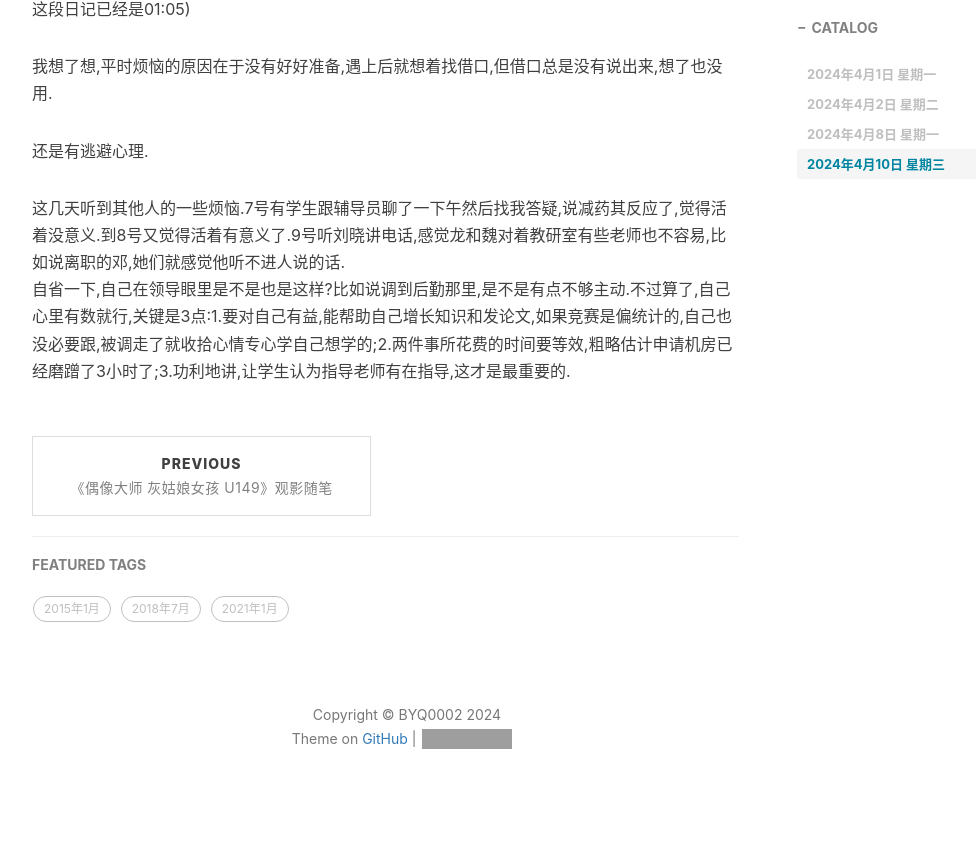
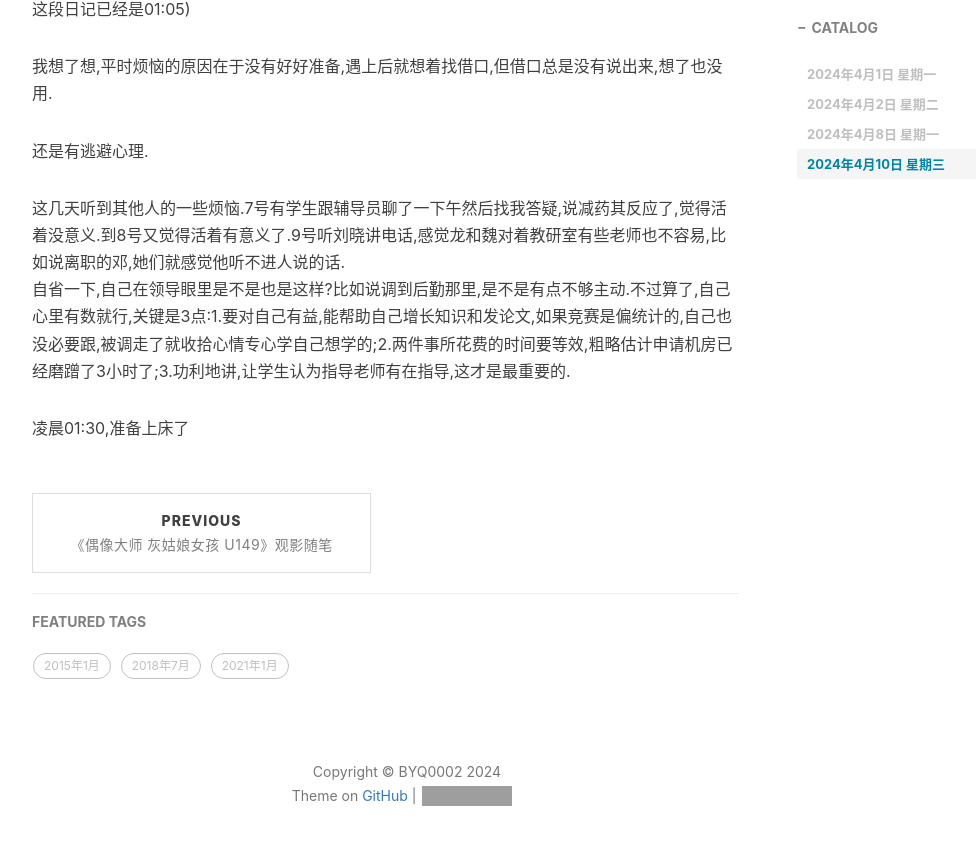
Before and after one commit to BYQ0002/BYQ0002.github.io, a Jekyll site: the page built from _posts/2023-10-23-一点近况.md, in a window 1280 px wide and 900 px high, scrolled down 2316 px. Shown: the top 845 px of the window, without its empty margins (233-1209 px from the left). Built offline with Jekyll 4.4.1, drawn with Linux system fonts in a browser that asks for light colours; nearby versions of some CDN libraries; comment, search, counter and statistics services are not loaded; grey boxes are pictures that could not be loaded.

Commit message:
Update 2023-10-23-一点近况.md

```diff
--- a/_posts/2023-10-23-一点近况.md
+++ b/_posts/2023-10-23-一点近况.md
@@ -59,3 +59,5 @@ tags:                                                  #标签
 
 这几天听到其他人的一些烦恼.7号有学生跟辅导员聊了一下午然后找我答疑,说减药其反应了,觉得活着没意义.到8号又觉得活着有意义了.9号听刘晓讲电话,感觉龙和魏对着教研室有些老师也不容易,比如说离职的邓,她们就感觉他听不进人说的话.
 自省一下,自己在领导眼里是不是也是这样?比如说调到后勤那里,是不是有点不够主动.不过算了,自己心里有数就行,关键是3点:1.要对自己有益,能帮助自己增长知识和发论文,如果竞赛是偏统计的,自己也没必要跟,被调走了就收拾心情专心学自己想学的;2.两件事所花费的时间要等效,粗略估计申请机房已经磨蹭了3小时了;3.功利地讲,让学生认为指导老师有在指导,这才是最重要的.
+
+凌晨01:30,准备上床了
```
